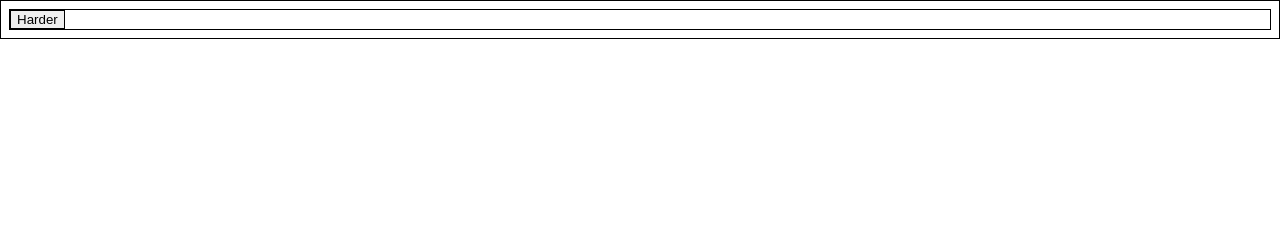
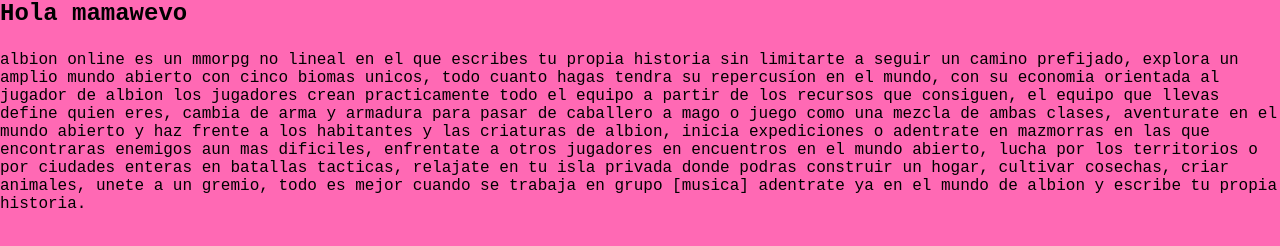
Before and after one commit to LucST626/practica_5, a plain HTML site: page index.html in a window 1280 px wide. Drawn offline with Linux system fonts and the light colour scheme.

Commit message:
edits varios

```diff
--- a/index.html
+++ b/index.html
@@ -8,7 +8,12 @@
     <link rel="stylesheet" href="style.css">
 </head>
 <body>
-    <button id="boton">Harder</button>
+    <section>
+        <h1>Hola mamawevo</h1>
+        <p>albion online es un mmorpg no lineal en el que escribes tu propia historia sin limitarte a seguir un camino prefijado, explora un amplio mundo abierto con cinco biomas unicos, todo cuanto hagas tendra su repercusíon en el mundo, con su economia orientada al jugador de albion los jugadores crean practicamente todo el equipo a partir de los recursos que consiguen, el equipo que llevas define quien eres, cambia de arma y armadura para pasar de caballero a mago o juego como una mezcla de ambas clases, aventurate en el mundo abierto y haz frente a los habitantes y las criaturas de albion, inicia expediciones o adentrate en mazmorras en las que encontraras enemigos aun mas dificiles, enfrentate a otros jugadores en encuentros en el mundo abierto, lucha por los territorios o por ciudades enteras en batallas tacticas, relajate en tu isla privada donde podras construir un hogar, cultivar cosechas, criar animales, unete a un gremio, todo es mejor cuando se trabaja en grupo [musica] adentrate ya en el mundo de albion y escribe tu propia historia.</p>
+    </section>
+    <section>
 
+    </section>
 </body>
 </html>
--- a/style.css
+++ b/style.css
@@ -1,5 +1,27 @@
 *{
+    margin: 0;
+    padding: 0;
+}
 
- border: 1px solid black;
+:root{
+    font-size: 16px;
+    font-family: monospace;
 
 }
+
+h1, h2, p {
+    margin-bottom: 1em;
+}
+
+body{
+    display: flex;
+    flex-direction: column;
+    justify-content: center;
+    align-items: center;
+}
+
+section{
+    width: 100%;
+    background: hotpink;
+    height: 100vh;
+}
```
